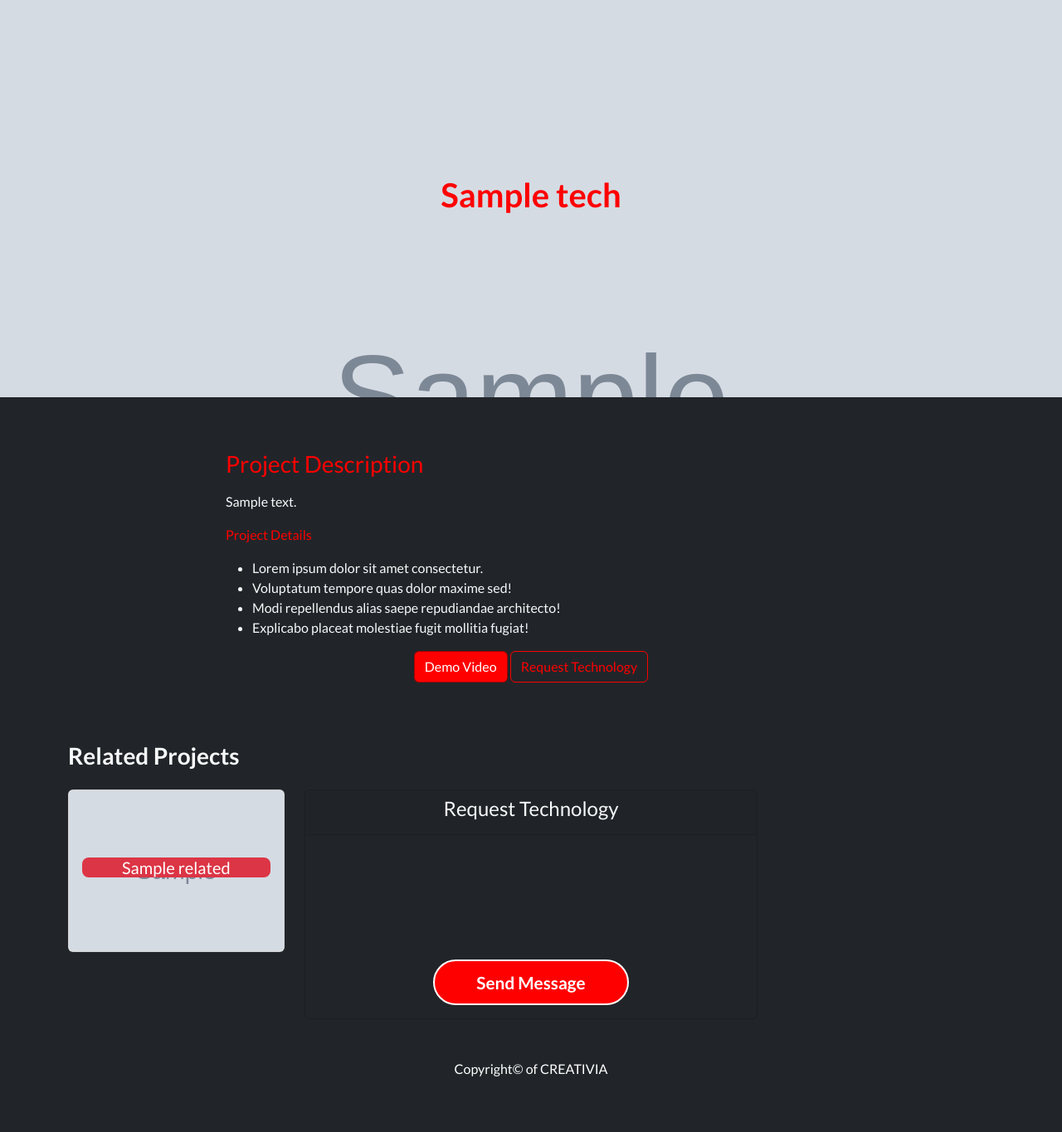
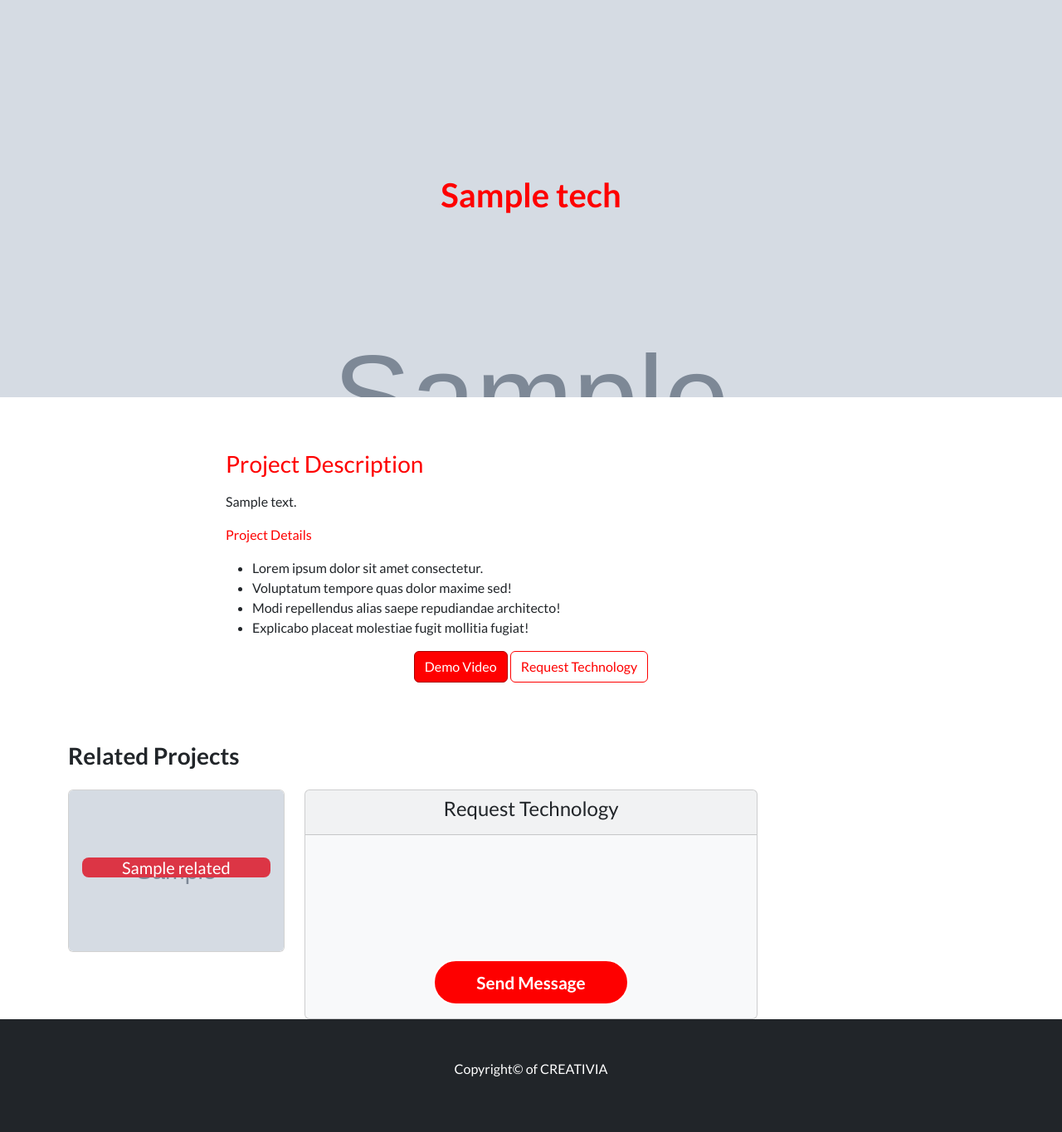
Before and after one commit to chimnonso/creativia, a Django app: template technologies/templates/technologies/details.html in a window 1280 px wide. Shown: the part 87-1452 px from the top of the page at 83% size. Run offline with Django 4.2, Linux system fonts and the light colour scheme; the template is opened without the code that fills it: most values are stand-ins (such as "Sample title", 1, 10 or a date in 2020); grey boxes marked "Sample" are stand-in pictures; some libraries are stand-ins or nearby versions.

Commit message:
fix details view

```diff
--- a/contacts/models.py
+++ b/contacts/models.py
@@ -35,7 +35,7 @@
     first_name = models.CharField("First Name", max_length=100)
     last_name = models.CharField("Last Name", max_length=100)
     company_name = models.CharField("Company Name", max_length=100)
-    message = models.TextField("Message", default="I would like to request for this technology")
+    message = models.TextField("Message", default="I would like to request this technology")
     tech_title = models.CharField("Technology Title", max_length=100)
     request_date = models.DateTimeField("Request Date", default=timezone.now)
 
--- a/contacts/templates/contacts/contact.html
+++ b/contacts/templates/contacts/contact.html
@@ -6,9 +6,8 @@
         <div class="row">
             <div class="d-flex justify-content-center pt-5 mt-5 text-center">
                 <div class="col- text-light">
-                    <h2>Get in touch</h2>
-                    <h5>Lorem ipsum dolor sit amet consectetur, adipisicing elit. Velit distinctio nisi nam, quas incidunt laborum aliquid sint!</h5>
-                    <p>Enter your information and a member of our team will contact you shortly.</p>
+                    <h2 class="red-color fw-bolder fz-1">Get in touch</h2>
+                    <h5 class="fz-1">Enter your information and a member of our team will contact you shortly.</h5>
                     <div class="card bg-dark">
                         <div class="card-body pt-5">
 
--- a/contacts/templates/contacts/event.html
+++ b/contacts/templates/contacts/event.html
@@ -39,9 +39,9 @@
             <h4 class="text-center mb-5 text-light">Meet the Presenters</h4>
             <div class="col-xl-3 col-md-6 mb-4">
               <div class="card border-0 shadow">
-                <img src="https://source.unsplash.com/TMgQMXoglsM/500x350" class="card-img-top" alt="...">
+                <img src="/static/img/gab.jpg" class="card-img-top" alt="..." style="max-height: 306px;">
                 <div class="card-body text-center">
-                  <h5 class="card-title mb-0">Team Member</h5>
+                  <h5 class="card-title mb-0">Gabriel Amaizu</h5>
                   <div class="card-text text-black-50">Web Developer</div>
                 </div>
               </div>
--- a/technologies/templates/technologies/details.html
+++ b/technologies/templates/technologies/details.html
@@ -2,18 +2,18 @@
 {% load static %}
 {% load bootstrap5 %} tech-detail-page
 {% block content %}
-<div class="tech-detail-page bg-dark">
+<div class="tech-detail-page">
   <div class="page-banners d-flex justify-content-center align-items-center" style="background-image: url('{{ tech.photo.url }}');">
     <h3 class="red-color fs-1 fw-bolder">{{ tech.title }}</h3>
   </div>
   <div class="container">
     <!-- <h1 class="bg-dark p-5 text-white rounded-3">{{ tech.title }}</h1> -->
     <div class="row">
-        <div class="col-md-8 offset-md-2 text-light">
+        <div class="col-md-8 offset-md-2">
             <h3 class="my-3 red-color pt-5">Project Description</h3>
-            <p class="justify text-light">{{ tech.description }}</p>
+            <p class="justify">{{ tech.description }}</p>
             <p class="my-3 red-color">Project Details</p>
-            <ul class="text-light">
+            <ul class="">
                 <li>Lorem ipsum dolor sit amet consectetur.</li>
                 <li>Voluptatum tempore quas dolor maxime sed!</li>
                 <li>Modi repellendus alias saepe repudiandae architecto!</li>
@@ -30,7 +30,7 @@
 
 
     <div class="row">
-      <h3 class="my-4 bold text-light pt-5">Related Projects</h3>
+      <h3 class="my-4 bold pt-5">Related Projects</h3>
         {% for related in related_techs %}
         <div class="col-md-3 col-sm-6 mb-4">
             <a href="{% url 'technology:details' related.id %}">
@@ -47,8 +47,8 @@
         {% endfor %}
 
         <div class="col-sm-6 col-md-6">
-          <div class="card bg-dark">
-            <div class="card-header text-light text-center">
+          <div class="card text-dark bg-light">
+            <div class="card-header text-center">
               <h4>Request Technology</h4>
             </div>
             <div class="card-body pt-5 text-center">
```
Also changed, not shown: core/templates/core/index.html (+6 -6 lines), creativia/static/img/gab.jpg (added).
